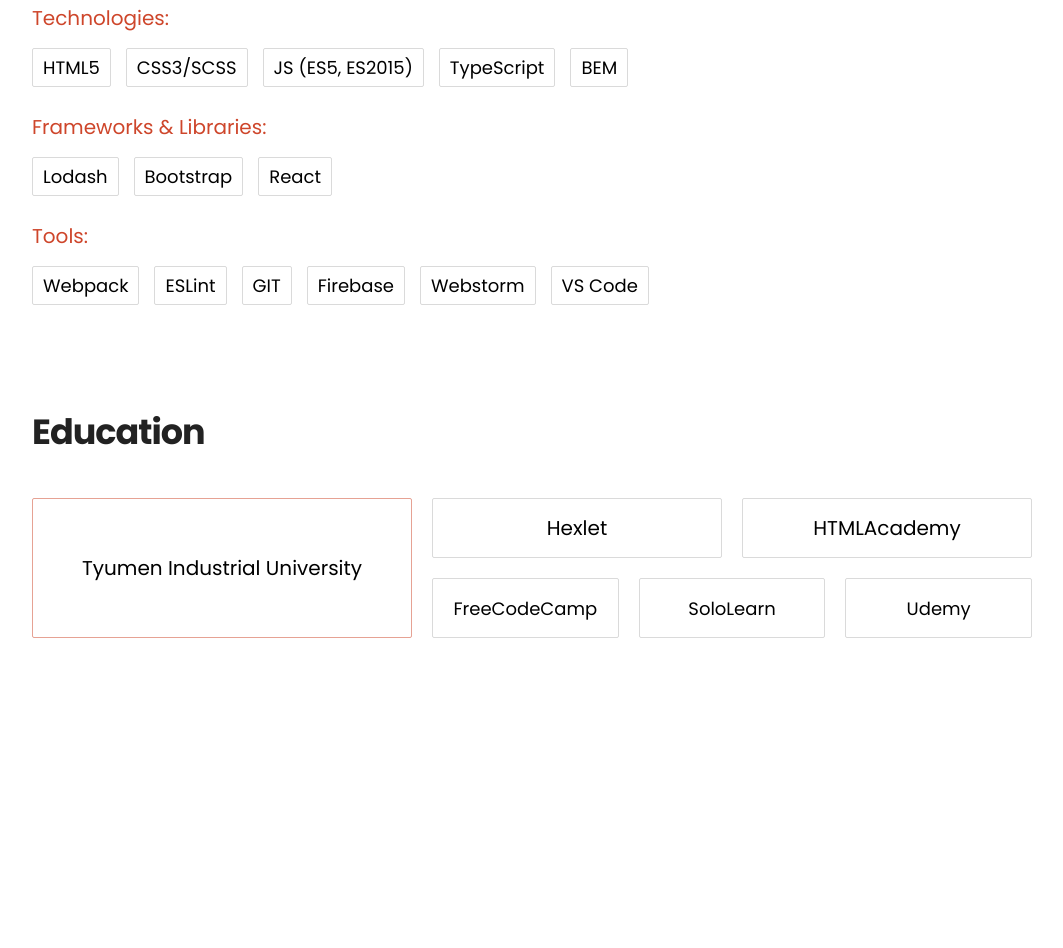
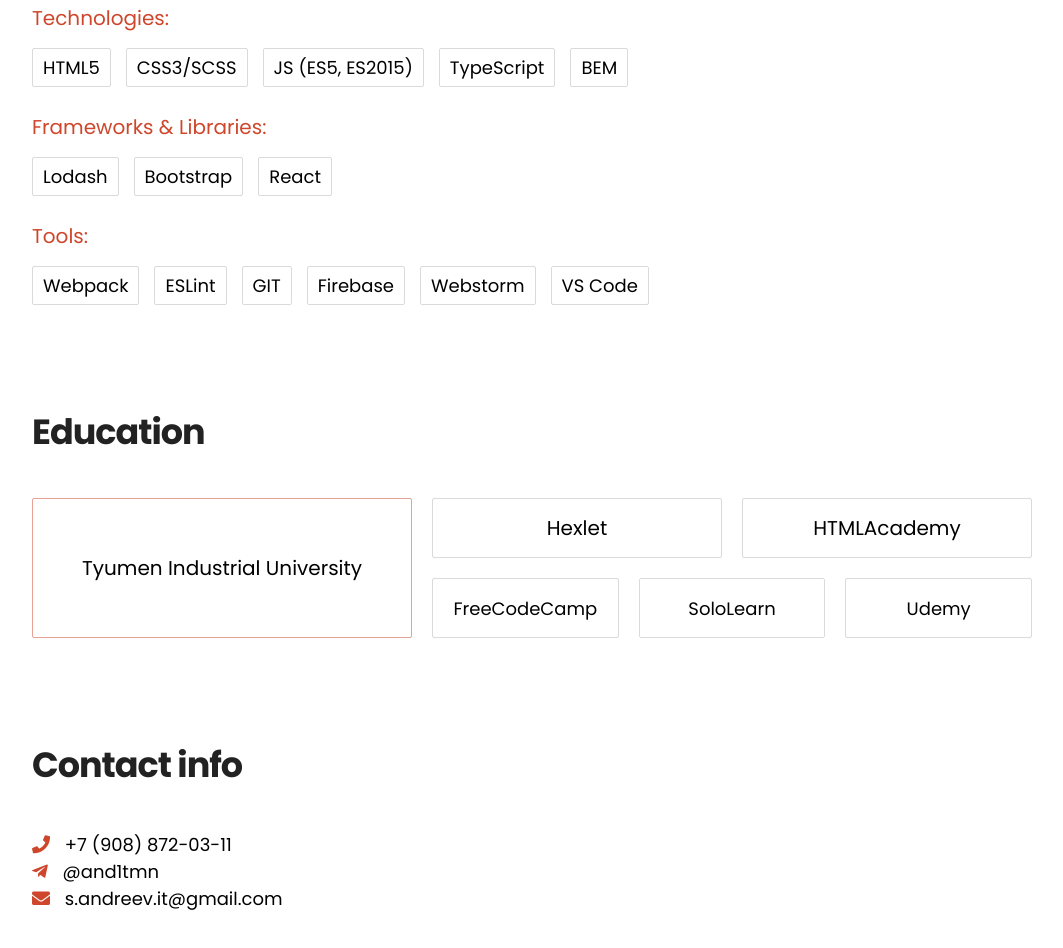
Before and after one commit to sergei-andreev/rsschool-cv, a plain HTML site: page index.html in a window 1280 px wide. Shown: the part 933-1881 px from the top of the page, without its empty margins (108-1171 px from the left). Before the commit the page ends 1671 px from the top, so only its background shows below. Drawn offline with Linux system fonts and the light colour scheme.

Commit message:
feat: add Contacts info section

```diff
--- a/index.html
+++ b/index.html
@@ -7,6 +7,7 @@
     <meta http-equiv="X-UA-Compatible" content="ie=edge">
     <link rel="stylesheet" href="style.css">
     <link href="https://fonts.googleapis.com/css?family=Poppins:300,400,500,700&display=swap" rel="stylesheet">
+    <link href="https://use.fontawesome.com/releases/v5.0.13/css/all.css" rel="stylesheet">
     <title>Sergei Andreev</title>
 </head>
 
@@ -125,6 +126,31 @@
             </div>
         </div>
     </section>
+
+    <section class="section">
+        <div class="container">
+            <h2 class="title">Contact info</h2>
+
+            <div class="contacts">
+                <ul class="contacts__list">
+                    <li class="contact">
+                        <span><i class="fa fa-phone contact__icon"></i></span>
+                        +7 (908) 872-03-11
+                    </li>
+                    <li class="contact">
+                        <span><i class="fab fa-telegram-plane contact__icon"></i></span>
+                        @and1tmn
+                    </li>
+                    <li class="contact">
+                        <span><i class="fas fa-envelope contact__icon"></i></span>
+                        s.andreev.it@gmail.com
+                    </li>
+                </ul>
+            </div>
+        </div>
+    </section>
 </body>
 
+
+
 </html>
--- a/style.css
+++ b/style.css
@@ -169,3 +169,21 @@
 }
 
 /* .EDUCATIONS */
+
+
+/* CONTACTS */
+
+.contacts {
+    font-size: 18px;
+}
+
+.contacts__list {
+    list-style: none;
+}
+
+.contact__icon {
+    margin-right: 10px;
+    color: #ce462b;
+}
+
+/* .CONTACTS */
```
